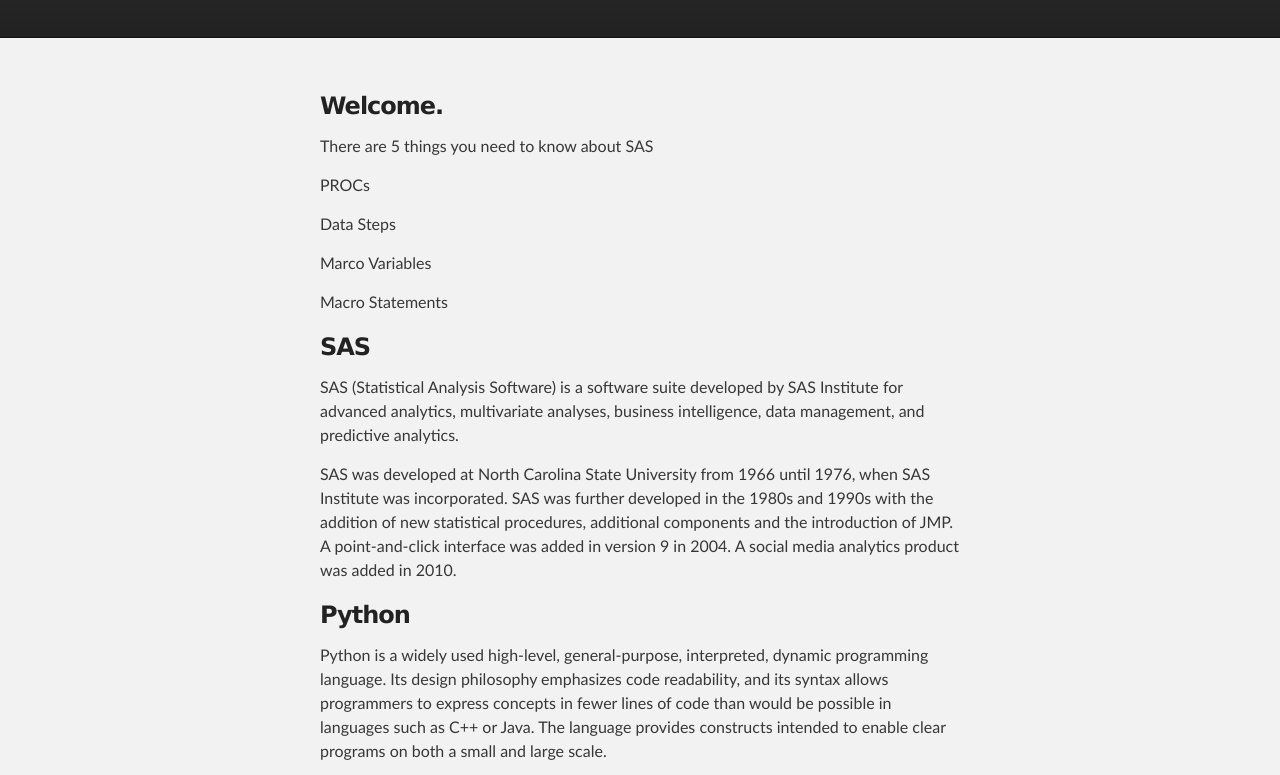
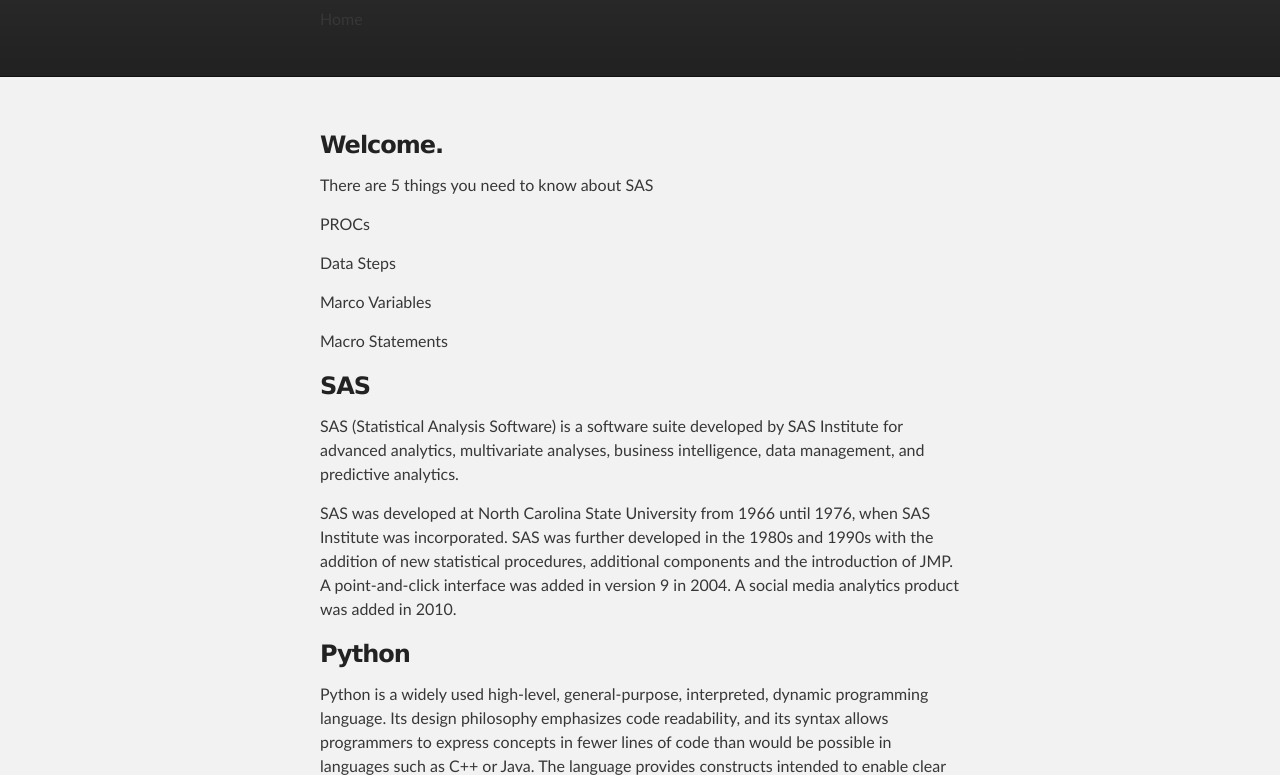
Before and after one commit to machinelearning2014/troyle.github.io, a plain HTML site: page sas.html in a window 1280 px wide. Shown: the part 172-947 px from the top of the page. Drawn offline with Linux system fonts and the light colour scheme.

Commit message:
Update sas.html

```diff
--- a/sas.html
+++ b/sas.html
@@ -20,7 +20,7 @@
 
           <h1 id="project_title">SAS</h1>
           <h2 id="project_tagline">The Universal Enterprise Data Language</h2>
-
+          <p class="home">Home<a href="http://machinelearning2014.github.io/troyle.github.io/"></a></p>
             <!--section id="downloads">
               <a class="zip_download_link" href="https://github.com/machinelearning2014/troyle.github.io/zipball/master">Download this project as a .zip file</a>
               <a class="tar_download_link" href="https://github.com/machinelearning2014/troyle.github.io/tarball/master">Download this project as a tar.gz file</a>
```
